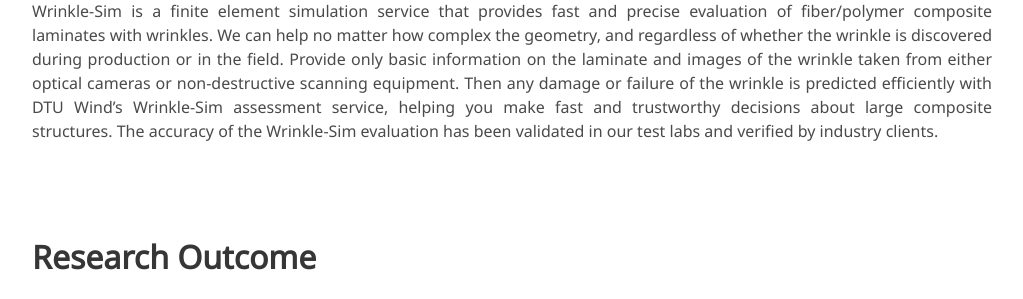
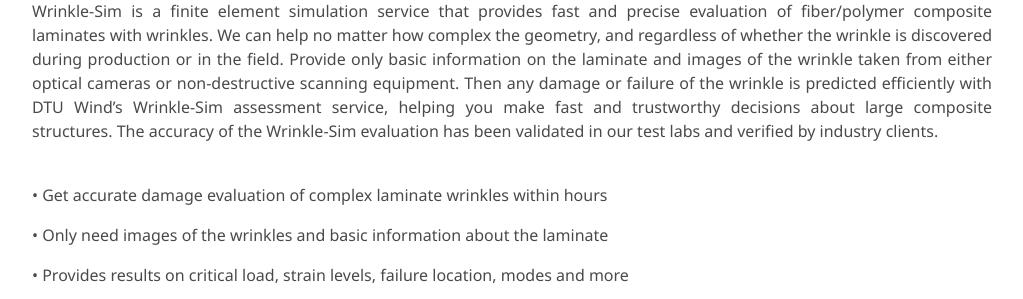
Before and after one commit to wrinkle-sim/wrinkle-sim.github.io, a plain HTML site: page index.html in a window 1280 px wide. Shown: the part 640-939 px from the top of the page, without its empty margins (128-1151 px from the left). Drawn offline with nearby package versions, Linux system fonts and the light colour scheme; some icons are missing; a web font is replaced by a local one.

Commit message:
Update index.html
add bullets

```diff
--- a/index.html
+++ b/index.html
@@ -76,6 +76,16 @@
           <div class="level-set has-text-justified">
             <p>
               Wrinkle-Sim is a finite element simulation service that provides fast and precise evaluation of fiber/polymer composite laminates with wrinkles. We can help no matter how complex the geometry, and regardless of whether the wrinkle is discovered during production or in the field. Provide only basic information on the laminate and images of the wrinkle taken from either optical cameras or non-destructive scanning equipment. Then any damage or failure of the wrinkle is predicted efficiently with DTU Wind’s Wrinkle-Sim assessment service, helping you make fast and trustworthy decisions about large composite structures. The accuracy of the Wrinkle-Sim evaluation has been validated in our test labs and verified by industry clients.
+            </p>
+            <br>
+            <p>
+              •	Get accurate damage evaluation of complex laminate wrinkles within hours
+            </p>
+            <p>
+              •	Only need images of the wrinkles and basic information about the laminate
+            </p>
+            <p>
+              •	Provides results on critical load, strain levels, failure location, modes and more
             </p>
           </div>
         </div>
```
